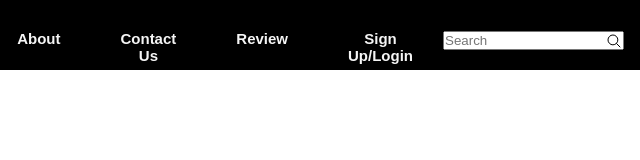
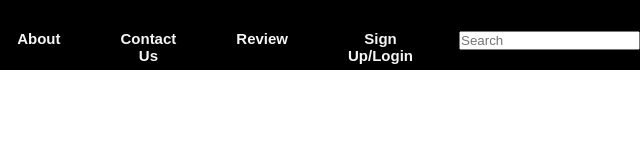
Before and after one commit to TeamWork-Solutions/EditZone, a plain HTML site: page index.html in a window 1280 px wide. Shown: the full height of the page, 640-1280 px from the left. Drawn offline with nearby package versions, Linux system fonts and the light colour scheme.

Commit message:
update.html

```diff
--- a/index.html
+++ b/index.html
@@ -32,7 +32,8 @@
                     </ul>
                 </div>
                 <div class="search">
-                    <input type="search" name="" placeholder="Search"><ion-icon name="search-outline"></ion-icon>
+                    <ion-icon name="search-outline"></ion-icon>
+                    <input type="search" name="" placeholder="Search">
                 </div>
             </div>
         </nav>
```
